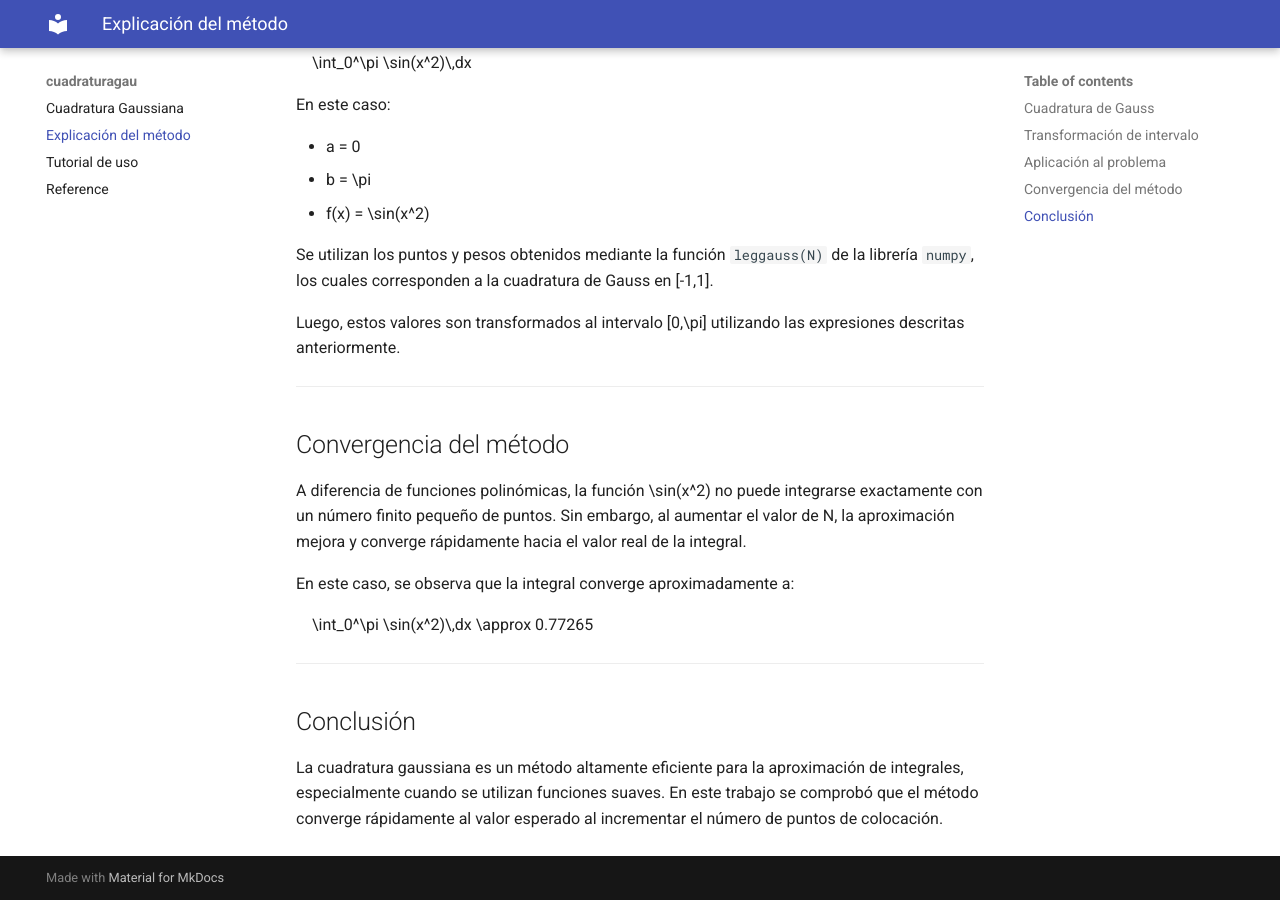
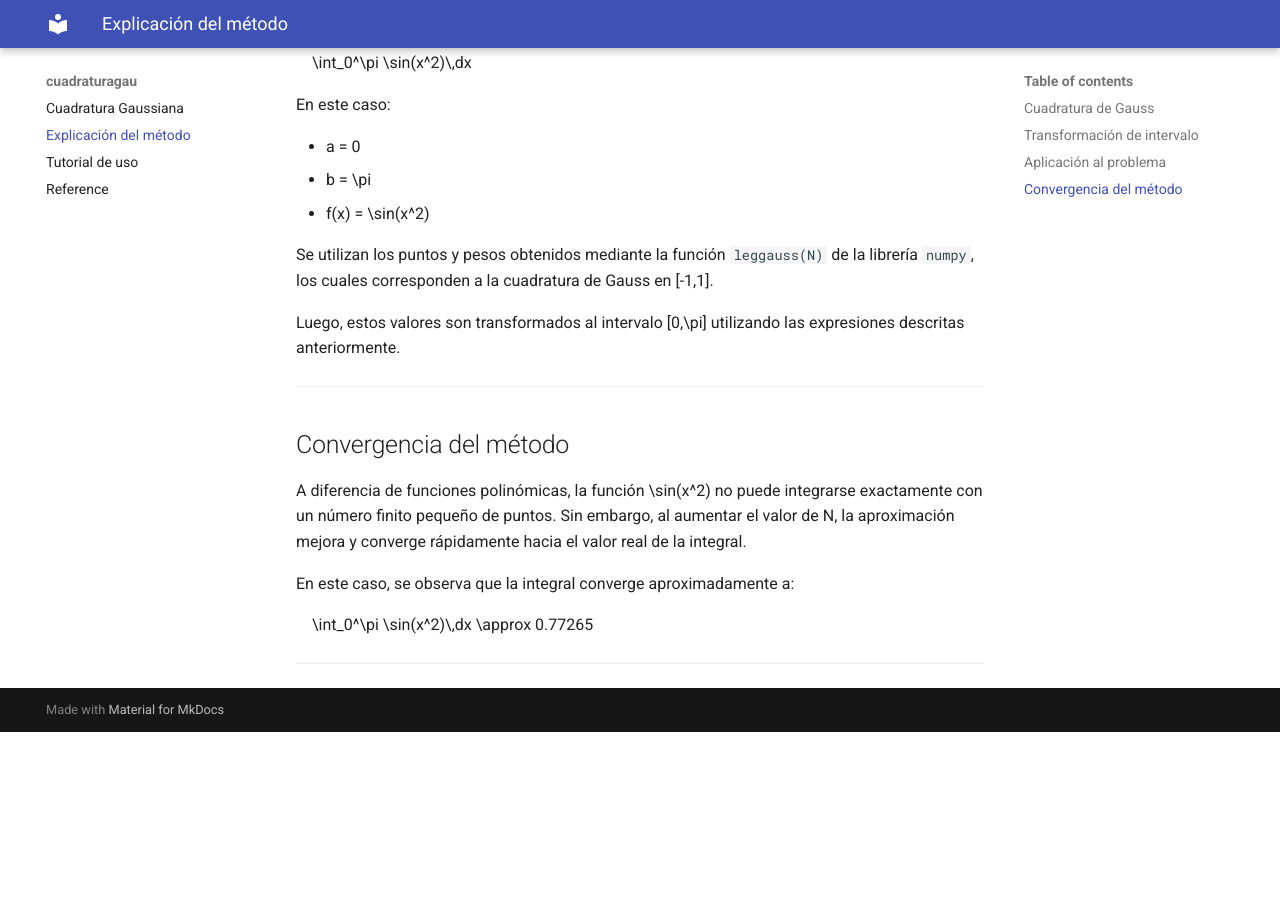
Before and after one commit to dmondra/cuadratura, an MkDocs documentation site: the page built from docs/explanation.md, in a window 1280 px wide and 900 px high, scrolled down 1386 px. Built offline with MkDocs 1.6.1 and Material for MkDocs 9.7.7, drawn with Linux system fonts in a browser that asks for light colours; after the commit the page ends 2118 px from its top, so only the background shows below that.

Commit message:
Update explanation.md

```diff
--- a/docs/explanation.md
+++ b/docs/explanation.md
@@ -82,7 +82,3 @@ En este caso, se observa que la integral converge aproximadamente a:
 \]
 
 ---
-
-## Conclusión
-
-La cuadratura gaussiana es un método altamente eficiente para la aproximación de integrales, especialmente cuando se utilizan funciones suaves. En este trabajo se comprobó que el método converge rápidamente al valor esperado al incrementar el número de puntos de colocación.
```
